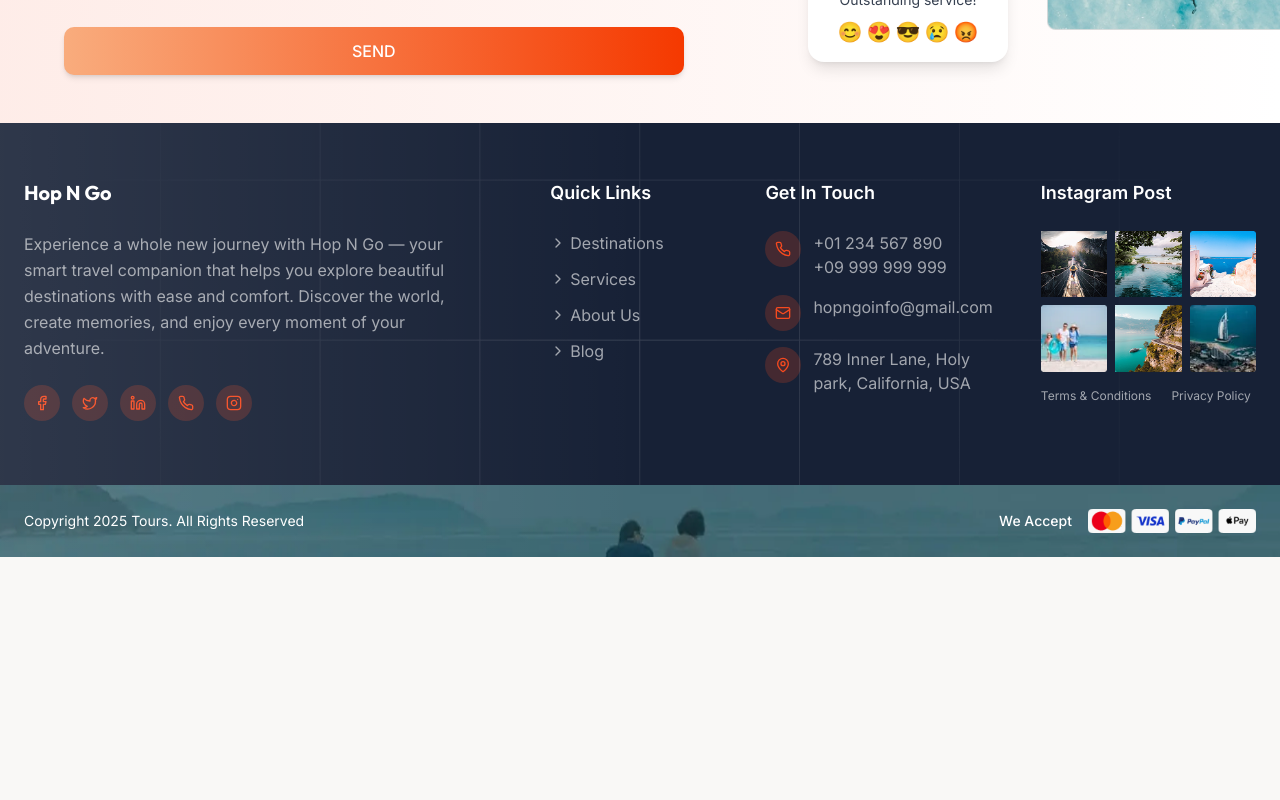
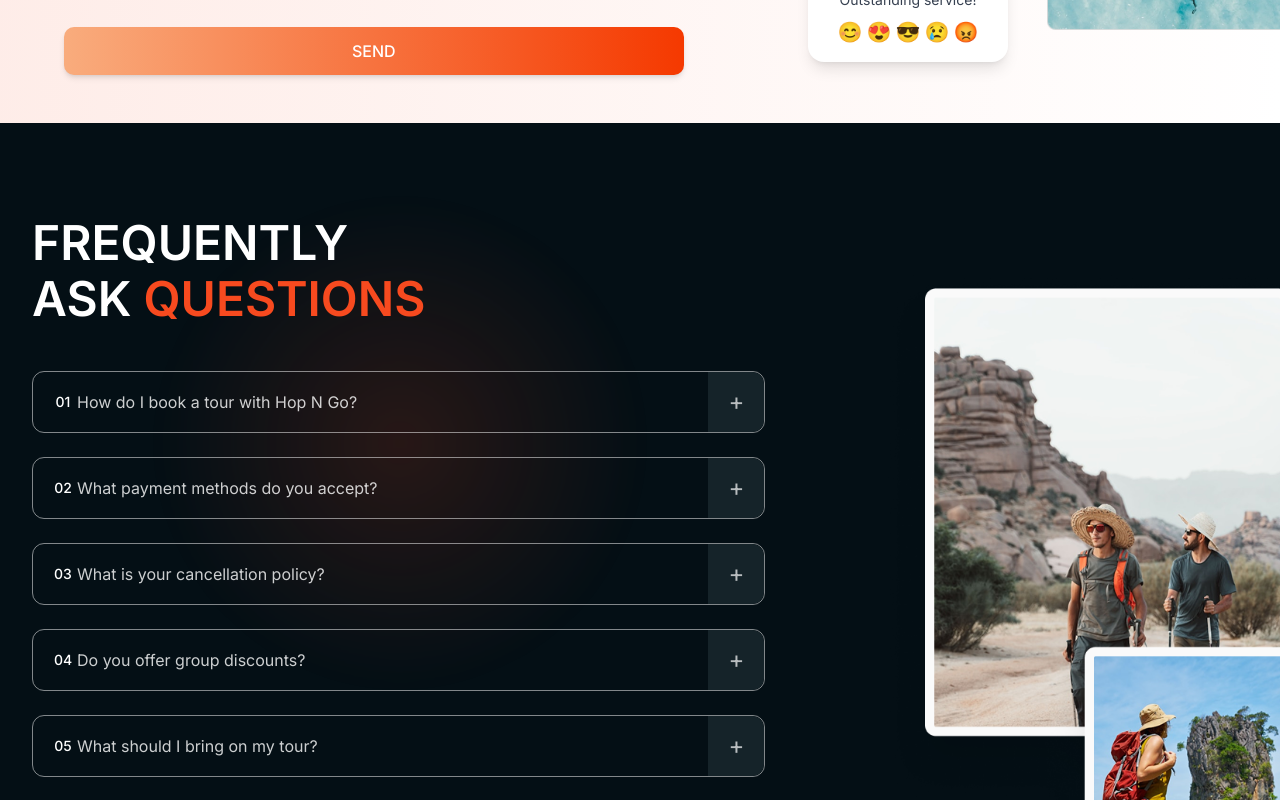
Before and after one commit to Creatx-Software/Hop-N-Go-Frontend, a React (Vite) app: page /contact in a window 1280 px wide. Shown: the part 1560-2360 px from the top of the page. Before the commit the page ends 2117 px from the top, so only its background shows below. Built offline with nearby package versions, Linux system fonts and the light colour scheme; the HTML template or start-up script is replaced by a standard one.

Commit message:
Contact Us

```diff
--- a/src/pages/ContactUsPage.tsx
+++ b/src/pages/ContactUsPage.tsx
@@ -303,6 +303,73 @@ const ContactUsPage = () => {
         </div>
       </section>
 
+      {/* FAQ Section */}
+      <section className="pt-24 pb-8 bg-[#040F15] text-white w-full relative overflow-hidden">
+        {/* Gradient circle background */}
+        <div
+          className="absolute left-[150px] top-[70px] w-[500px] h-[500px] rounded-full -z-0"
+          style={{
+            background: 'radial-gradient(circle, rgba(247, 74, 31, 0.15) 0%, rgba(4, 15, 21, 0) 70%)',
+            filter: 'blur(8px)'
+          }}
+        ></div>
+
+        <div className="container mx-auto px-4 w-full max-w-[80rem] px-8 relative z-10">
+          <div className="text-left mb-12">
+            <h2 className="text-3xl md:text-5xl font-inter font-bold mb-4">
+              <div className="mb-2">FREQUENTLY</div>
+              <div>ASK <span className="text-[#F74A1F]">QUESTIONS</span></div>
+            </h2>
+          </div>
+
+          <div className="grid grid-cols-1 lg:grid-cols-[1fr_auto] gap-8 items-start w-full">
+            {/* FAQ List */}
+            <div className="space-y-6 w-full">
+              {faqs.map((faq, index) => (
+                <div key={index} className="bg-transparent border border-white/50 rounded-sm overflow-hidden hover:border-[#F74A1F]/50 transition-colors duration-200">
+                  <button
+                    className="w-full px-4 py-4 text-left flex items-center gap-0 focus:outline-none h-full relative"
+                    onClick={() => toggleFaq(index)}
+                  >
+                    <div className="flex-shrink-0 w-7 h-7 rounded-full flex items-center justify-center text-white font-inter font-medium text-sm">
+                      {(index + 1).toString().padStart(2, '0')}
+                    </div>
+                    <span className="font-inter font-regular text-white/80 text-base text-md flex-grow pr-2 my-auto">{faq.question}</span>
+                    <div className="absolute right-0 top-0 bottom-0 flex items-center h-full">
+                      {activeFaq === index ? (
+                        <div className="w-14 h-full flex items-center justify-center bg-[#F74A1F] rounded-r-sm">
+                          <span className="text-2xl leading-none text-white/70">-</span>
+                        </div>
+                      ) : (
+                        <div className="w-14 h-full flex items-center justify-center bg-[#152329] rounded-r-sm">
+                          <span className="text-2xl leading-none text-white/70">+</span>
+                        </div>
+                      )}
+                    </div>
+                  </button>
+                  {activeFaq === index && (
+                    <div className="px-4 pb-3 pt-0 font-inter font-regular text-white/70 text-sm">
+                      {faq.answer}
+                    </div>
+                  )}
+                </div>
+              ))}
+            </div>
+
+            {/* Image Section */}
+            <div className="relative hidden lg:block -mt-24">
+              <div className="w-[140%]">
+                <img
+                  src="/src/assets/question.png"
+                  alt="People hiking"
+                  className="w-full h-auto object-contain max-h-[700px]"
+                />
+              </div>
+            </div>
+          </div>
+        </div>
+      </section>
+
       <Footer />
     </div>
   );
```
Also changed, not shown: src/assets/question.png (added).
